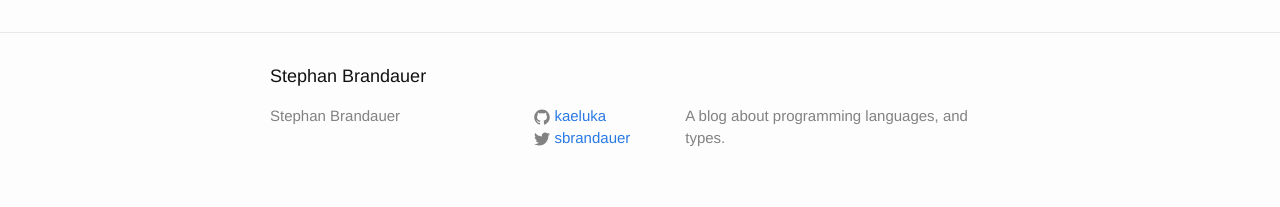
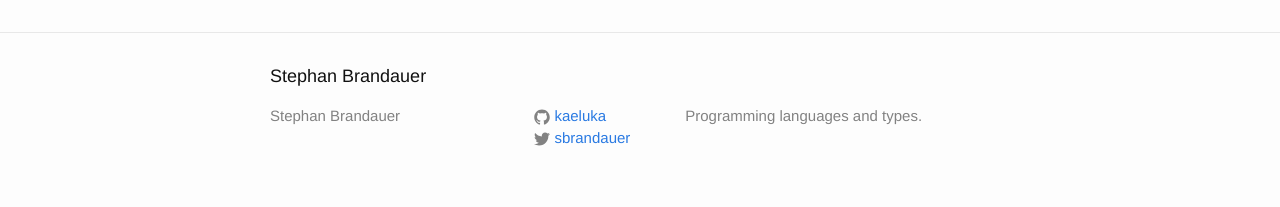
Before and after one commit to kaeluka/kaeluka.github.io, a Jekyll site: the page built from index.html, in a window 1280 px wide. Shown: the part 692-899 px from the top of the page. Built offline with Jekyll 4.4.1, drawn with Linux system fonts in a browser that asks for light colours.

Commit message:
update meta info

```diff
--- a/_config.yml
+++ b/_config.yml
@@ -9,7 +9,7 @@
 title: Stephan Brandauer
 #email: none@available.com
 description: > # this means to ignore newlines until "baseurl:"
-  A blog about programming languages, and types.
+  Programming languages and types.
 baseurl: "" # the subpath of your site, e.g. /blog
 url: "http://kaeluka.github.io" # the base hostname & protocol for your site
 twitter_username: sbrandauer
```
